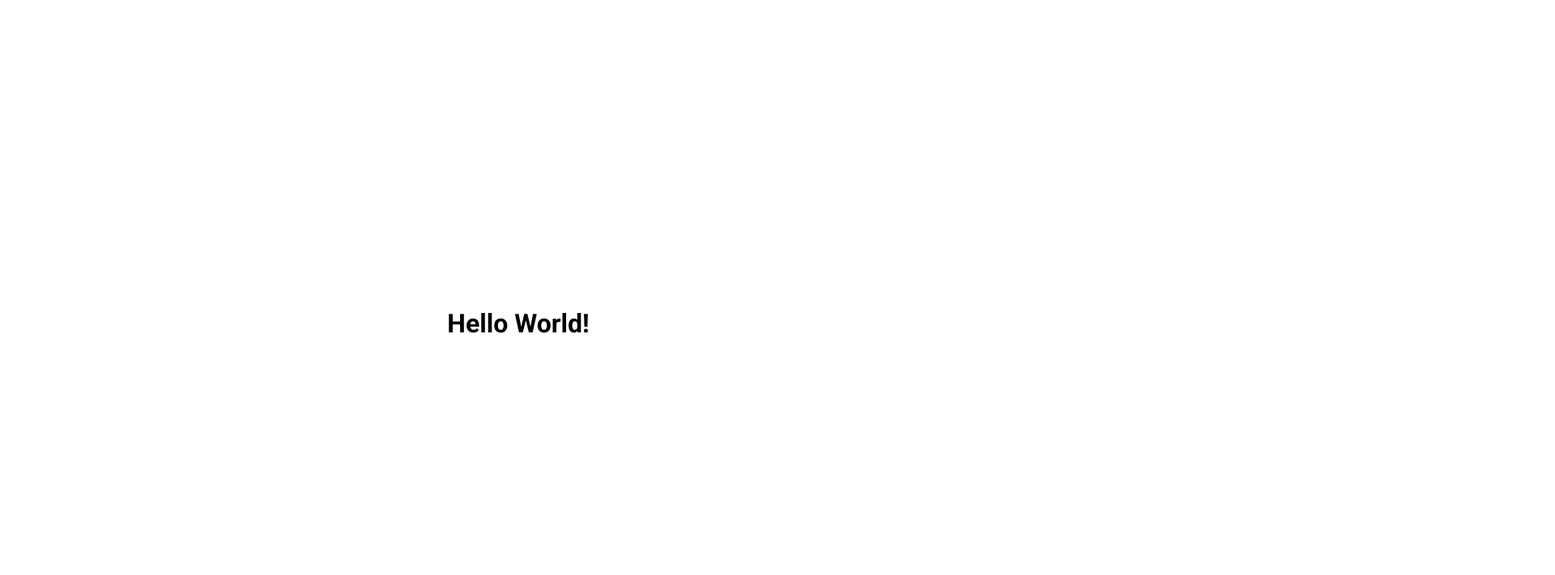
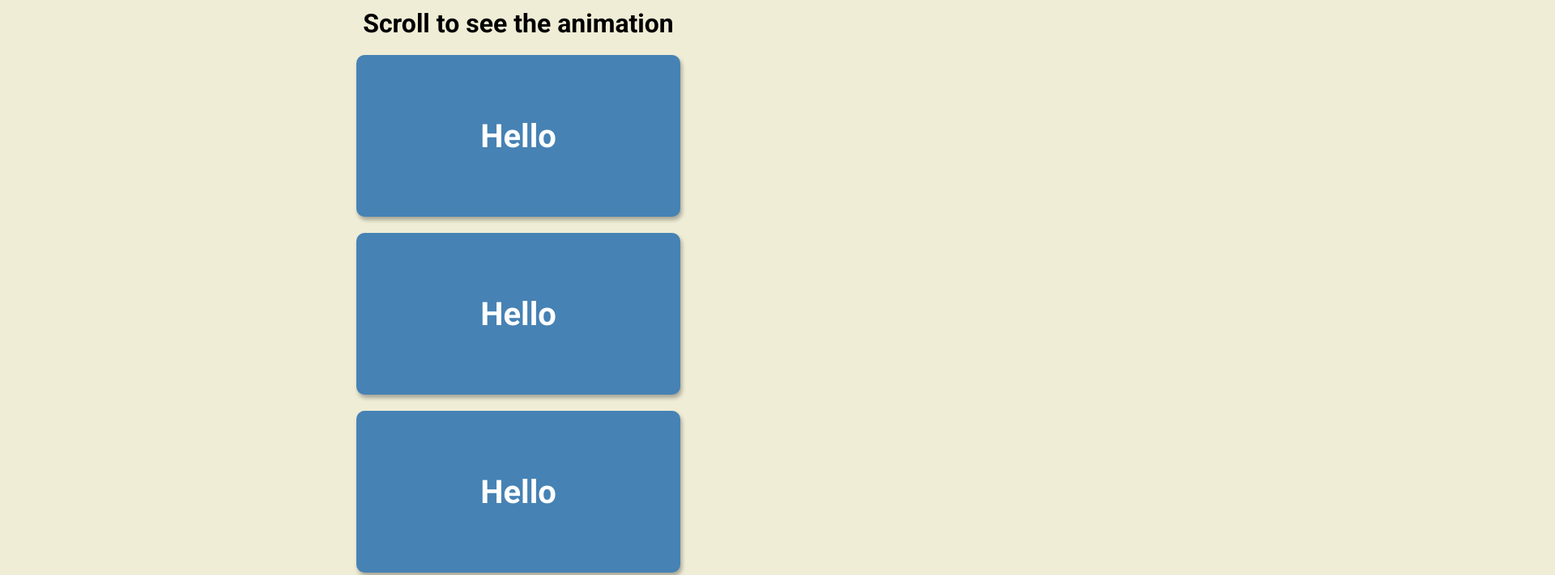
Before and after one commit to LLira09/fifty, a plain HTML site: page scrollAnimation/index.html in a window 1280 px wide. Shown: the top 711 px of the page at 81% size, 1920 px wide, since content can reach past the window. Drawn offline with Linux system fonts and the light colour scheme.

Commit message:
finished scroll animation

```diff
--- a/scrollAnimation/index.html
+++ b/scrollAnimation/index.html
@@ -14,7 +14,24 @@
     <title>My Project</title>
   </head>
   <body>
-    <h1>Hello World!</h1>
+    <h1>Scroll to see the animation</h1>
+    <div class="box"><h2>Hello</h2></div>
+    <div class="box"><h2>Hello</h2></div>
+    <div class="box"><h2>Hello</h2></div>
+    <div class="box"><h2>Hello</h2></div>
+    <div class="box"><h2>Hello</h2></div>
+    <div class="box"><h2>Hello</h2></div>
+    <div class="box"><h2>Hello</h2></div>
+    <div class="box"><h2>Hello</h2></div>
+    <div class="box"><h2>Hello</h2></div>
+    <div class="box"><h2>Hello</h2></div>
+    <div class="box"><h2>Hello</h2></div>
+    <div class="box"><h2>Hello</h2></div>
+    <div class="box"><h2>Hello</h2></div>
+    <div class="box"><h2>Hello</h2></div>
+    <div class="box"><h2>Hello</h2></div>
+    <div class="box"><h2>Hello</h2></div>
+    <div class="box"><h2>Hello</h2></div>
 
     <script src="script.js"></script>
   </body>
--- a/scrollAnimation/script.js
+++ b/scrollAnimation/script.js
@@ -0,0 +1,19 @@
+const boxes = document.querySelectorAll('.box')
+
+window.addEventListener('scroll', checkBoxes)
+
+checkBoxes()
+
+function checkBoxes() {
+  const triggerBottom = (window.innerHeight / 5) * 4
+
+  boxes.forEach(box => {
+    const boxTop = box.getBoundingClientRect().top
+
+    if (boxTop < triggerBottom) {
+      box.classList.add('show')
+    } else {
+      box.classList.remove('show')
+    }
+  })
+}
--- a/scrollAnimation/style.css
+++ b/scrollAnimation/style.css
@@ -4,12 +4,43 @@
   box-sizing: border-box;
 }
 body {
+  background-color: #efedd6;
   font-family: 'Roboto', sans-serif;
   display: flex;
   flex-direction: column;
   align-items: center;
   justify-content: center;
-  height: 100vh;
-  overflow: hidden;
   margin: 0;
+  overflow-x: hidden;
 }
+
+h1 {
+  margin: 10px;
+}
+
+.box {
+  background-color: steelblue;
+  color: #fff;
+  display: flex;
+  align-items: center;
+  justify-content: center;
+  width: 400px;
+  height: 200px;
+  margin: 10px;
+  border-radius: 10px;
+  box-shadow: 2px 4px 5px rgba(0, 0, 0, 0.3);
+  transform: translateX(400%);
+  transition: transform 0.4s ease;
+}
+
+.box:nth-of-type(even) {
+  transform: translateX(-400%);
+}
+
+.box.show {
+  transform: translateX(0);
+}
+
+.box h2 {
+  font-size: 40px;
+}
```
